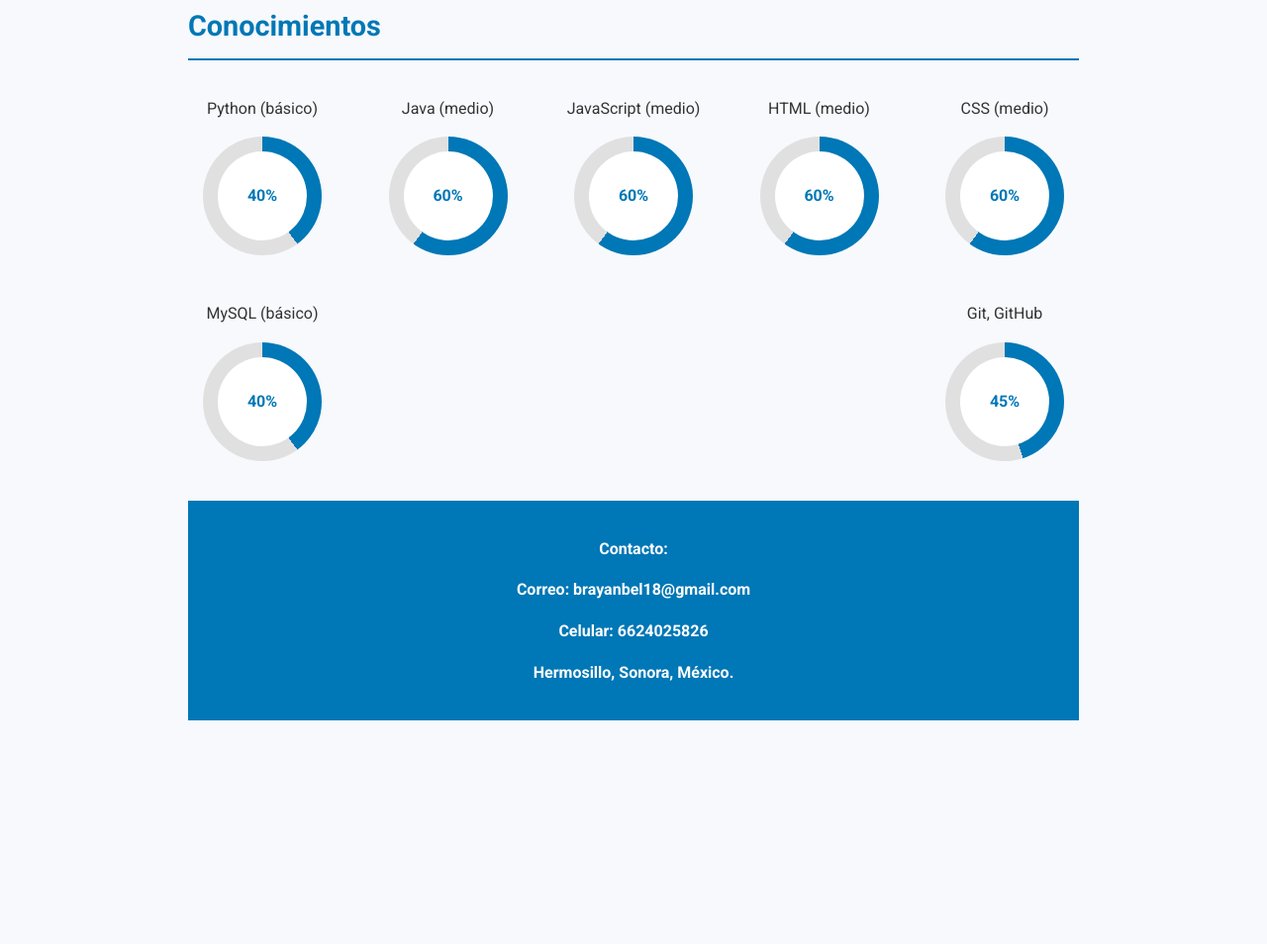
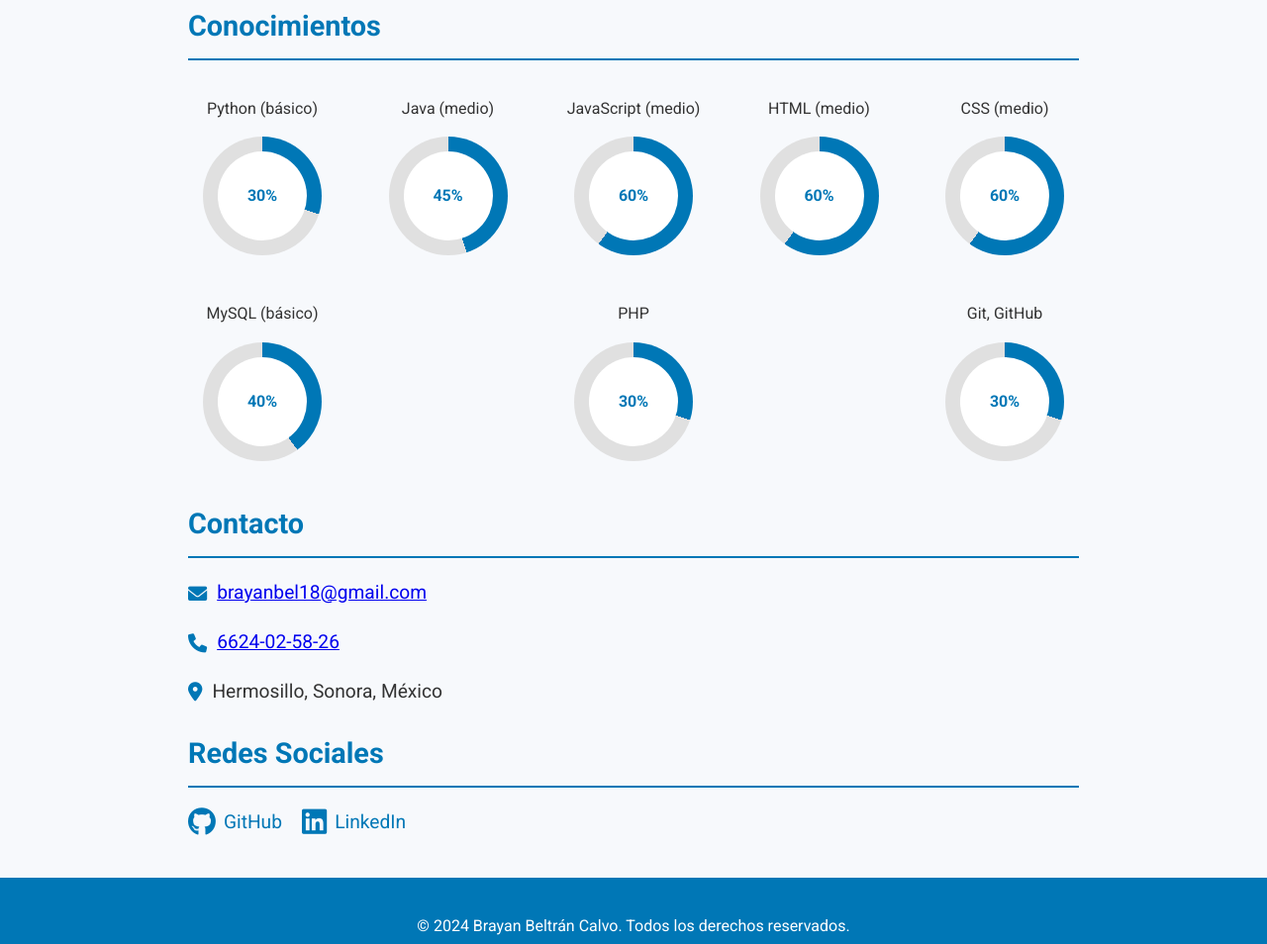
Before and after one commit to BrayanBeltran18/BrayanBeltran18.github.io, a plain HTML site: page index.html in a window 1280 px wide. Shown: the part 1846-2800 px from the top of the page at 99% size. Before the commit the page ends 2614 px from the top, so only its background shows below. Drawn offline with Linux system fonts and the light colour scheme.

Commit message:
versión preliminar

```diff
--- a/index.html
+++ b/index.html
@@ -7,29 +7,33 @@
     <link rel="stylesheet" href="styles.css">
     <!-- Google Fonts para una tipografía profesional -->
     <link href="https://fonts.googleapis.com/css2?family=Roboto:wght@400;500;700&display=swap" rel="stylesheet">
+    <!-- Agregar FontAwesome para los iconos -->
+    <link rel="stylesheet" href="https://cdnjs.cloudflare.com/ajax/libs/font-awesome/6.0.0-beta3/css/all.min.css">
 </head>
 <body>
+
     <header>
-        <div class="header-container">
+        <div class="header-container animate-fade-in">
             <div class="profile-photo">
                 <img src="foto cv.jpeg" alt="Foto de Brayan Beltrán Calvo">
             </div>
             <div class="header-info">
                 <h1>Brayan Beltrán Calvo</h1>
-                <p>Ingeniero en Sistemas de Información</p>
+                <p>Estudiante de Ingeniería en Sistemas de Información</p>
             </div>
         </div>
     </header>
 
     <div class="container">
+        <!-- Animación en botones -->
         <section>
-            <div class="buttons-container">
-                <a href="curriculum.pdf" download="Brayan_Beltrán_Calvo_CV.pdf" class="btn">Descargar Currículum</a>
-                <a href="https://www.youtube.com/watch?v=5sLzyEzUbPo" target="_blank" class="btn">Videocurrículum</a>
+            <div class="buttons-container animate-fade-in">
+                <a href="cv pdf.pdf" download="Currículum.pdf" class="btn">Descargar Currículum</a>
+                <a href="https://youtu.be/29GlOcKnOyY" target="_blank" class="btn">Videocurrículum</a>
             </div>
         </section>
 
-        <section>
+        <section class="animate-slide-up">
             <h2>Sobre Mí</h2>
             <p>Una de las características que me definen es mi capacidad para adaptarme y
             sobresalir en diferentes entornos de trabajo. Tengo habilidad para trabajar tanto de
@@ -43,7 +47,7 @@
             opiniones de otros es esencial para impulsar el éxito en cualquier proyecto.</p>
         </section>
 
-        <section>
+        <section class = "animate-slide-up">
             <h2>Experiencia</h2>
             <div class="experience">
                 <div class="job">
@@ -59,7 +63,7 @@
             </div>
         </section>
 
-        <section>
+        <section class = "animate-slide-up">
             <h2>Formación</h2>
             <div class="education">
                 <p><strong>Licenciatura en Ingeniería en Sistemas de Información</strong><br>
@@ -70,19 +74,19 @@
             </div>
         </section>
 
-        <section>
+        <section class="animate-fade-in">
             <h2>Habilidades</h2>
             <ul class="skills">
-                <li>Desarrollo de software</li>
-                <li>Bases de datos</li>
                 <li>Liderazgo</li>
+                <li>Resolución de problemas</li>
+                <li>Proactividad</li>
                 <li>Trabajo en equipo</li>
-                <li>Habilidades de comunicación</li>
+                <li>Comunicación Asertiva</li>
             </ul>
         </section>
 
         <!-- Nueva sección: Idiomas -->
-        <section>
+        <section class="animate-slide-up">
             <h2>Idiomas</h2>
             <div class="languages">
                 <div class="language">
@@ -101,14 +105,14 @@
         </section>
 
 <!-- Nueva sección: Conocimientos -->
-<section>
+<section class="animate-fade-in">
     <h2>Conocimientos</h2>
     <div class="knowledge-container">
         <div class="knowledge-item">
             <p>Python (básico)</p>
             <div class="circle-container">
-                <div class="circle" data-percentage="40">
-                    <div class="inner-circle">40%</div>
+                <div class="circle" data-percentage="30">
+                    <div class="inner-circle">30%</div>
                 </div>
             </div>
         </div>
@@ -116,8 +120,8 @@
         <div class="knowledge-item">
             <p>Java (medio)</p>
             <div class="circle-container">
-                <div class="circle" data-percentage="60">
-                    <div class="inner-circle">60%</div>
+                <div class="circle" data-percentage="45">
+                    <div class="inner-circle">45%</div>
                 </div>
             </div>
         </div>
@@ -159,10 +163,19 @@
         </div>
 
         <div class="knowledge-item">
+            <p>PHP</p>
+            <div class="circle-container">
+                <div class="circle" data-percentage="30">
+                    <div class="inner-circle">30%</div>
+                </div>
+            </div>
+        </div>
+
+        <div class="knowledge-item">
             <p>Git, GitHub</p>
             <div class="circle-container">
-                <div class="circle" data-percentage="45">
-                    <div class="inner-circle">45%</div>
+                <div class="circle" data-percentage="30">
+                    <div class="inner-circle">30%</div>
                 </div>
             </div>
         </div>
@@ -170,23 +183,42 @@
 </section>
 
 
-    <footer>
-        <p><a>Contacto: </a></p>
-            <a href="mailto:brayanbel18@gmail.com">Correo: brayanbel18@gmail.com</a></p>
-        <p><a>Celular: 6624025826</a></p>
-        <p><a>Hermosillo, Sonora, México.</a></p>
-    </footer>
+<section class="animate-fade-in">
+    <h2>Contacto</h2>
+    <div class="contact-info">
+        <p><i class="fas fa-envelope"></i> <a href="mailto:brayanbel18@gmail.com">brayanbel18@gmail.com</a></p>
+        <p><i class="fas fa-phone"></i> <a href="tel:+526624025826">6624-02-58-26</a></p>
+        <p><i class="fas fa-map-marker-alt"></i> Hermosillo, Sonora, México</p>
+    </div>
+
+    <h2>Redes Sociales</h2>
+    <div class="social-links">
+        <a href="https://github.com/BrayanBeltran18" target="_blank">
+            <i class="fab fa-github"></i> GitHub
+        </a>
+        <a href="https://www.linkedin.com/in/brayan-beltran-b5680030a/" target="_blank">
+            <i class="fab fa-linkedin"></i> LinkedIn
+        </a>
+    </div>
+</section>
+</div>
+
+<footer class="animate-fade-in">
+<p>© 2024 Brayan Beltrán Calvo. Todos los derechos reservados.</p>
+</footer>
 
 <!-- JavaScript para la animación de las barras circulares -->
 <script>
-    document.addEventListener('DOMContentLoaded', function() {
-        const circles = document.querySelectorAll('.circle');
+        const observer = new IntersectionObserver((entries) => {
+            entries.forEach(entry => {
+                if (entry.isIntersecting) {
+                    entry.target.classList.add('show');
+                }
+            });
+        });
 
-        circles.forEach(circle => {
-            const percentage = circle.getAttribute('data-percentage');
-            circle.style.setProperty('--percentage', percentage);
-        });
-    });
+        const hiddenElements = document.querySelectorAll('.animate-slide-up, .animate-fade-in');
+        hiddenElements.forEach(el => observer.observe(el));
     </script>
 
 </body>
--- a/styles.css
+++ b/styles.css
@@ -1,3 +1,21 @@
+/* Animaciones */
+.animate-fade-in {
+    opacity: 0;
+    transform: translateY(20px);
+    transition: opacity 1s ease, transform 1s ease;
+}
+
+.animate-slide-up {
+    opacity: 0;
+    transform: translateY(50px);
+    transition: opacity 0.8s ease, transform 0.8s ease;
+}
+
+.show {
+    opacity: 1;
+    transform: translateY(0);
+}
+
 /* Estilos Generales */
 body {
     font-family: 'Roboto', sans-serif;
@@ -223,6 +241,18 @@ footer a:hover {
     --percentage: 40;
 }
 
+.circle[data-percentage="45"] {
+    --percentage: 45;
+}
+
+.circle[data-percentage="20"] {
+    --percentage: 20;
+}
+
+.circle[data-percentage="30"] {
+    --percentage: 30;
+}
+
 .circle[data-percentage="60"] {
     --percentage: 60;
 }
@@ -251,3 +281,56 @@ footer a:hover {
 .btn:hover {
     background-color: #005f8c;
 }
+
+/* Contacto y Redes Sociales */
+.contact-info {
+    font-size: 1.2em;
+    margin-bottom: 20px;
+}
+
+.contact-info p {
+    display: flex;
+    align-items: center;
+    margin-bottom: 10px;
+}
+
+.contact-info i {
+    margin-right: 10px;
+    color: #0077b6;
+}
+
+.contact-info i:hover{
+    color: #005f8c;
+
+}
+
+.social-links {
+    display: flex;
+    gap: 20px;
+    font-size: 1.2em;
+}
+
+.social-links a {
+    color: #0077b6;
+    text-decoration: none;
+    display: flex;
+    align-items: center;
+    gap: 8px;
+    transition: color 0.3s ease;
+}
+
+.social-links a:hover {
+    color: #005f8c;
+}
+
+.social-links i {
+    font-size: 1.5em;
+}
+
+/* Footer */
+footer {
+    text-align: center;
+    margin-top: 40px;
+    font-size: 1em;
+    color: #ffffff;
+}
```
Also changed, not shown: 1 other file.
